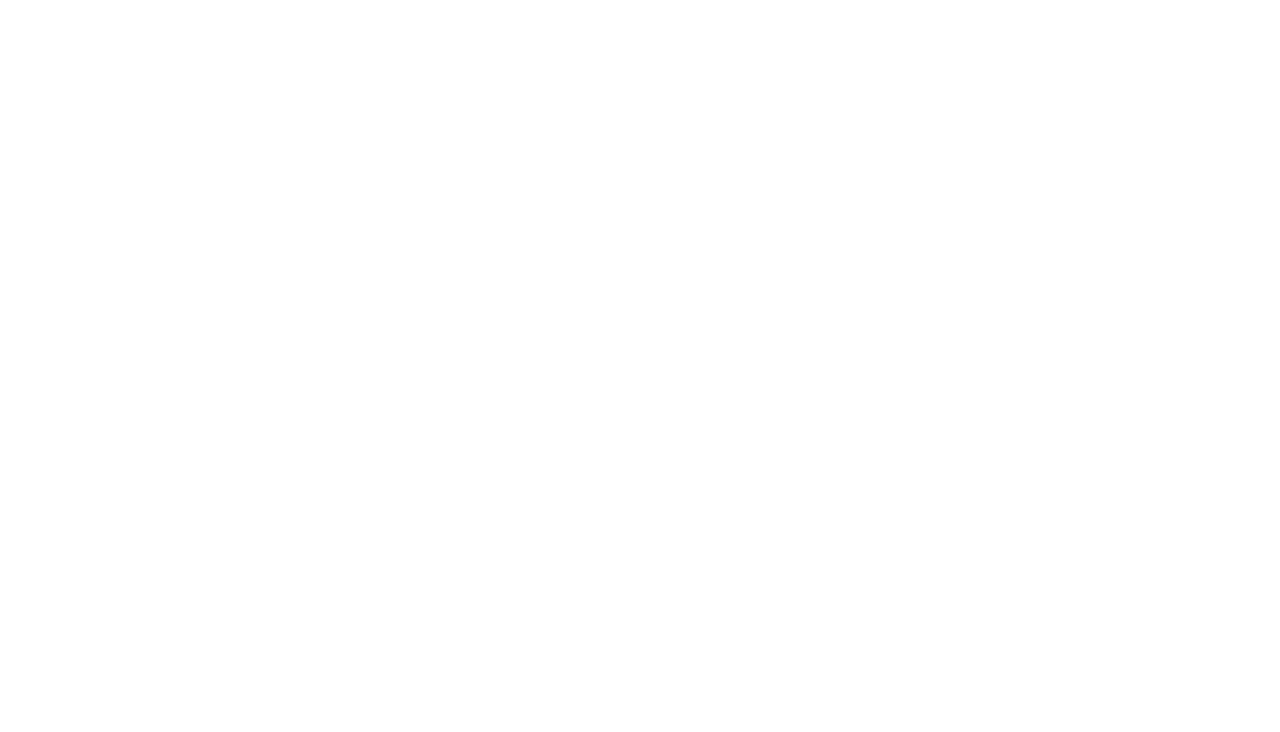
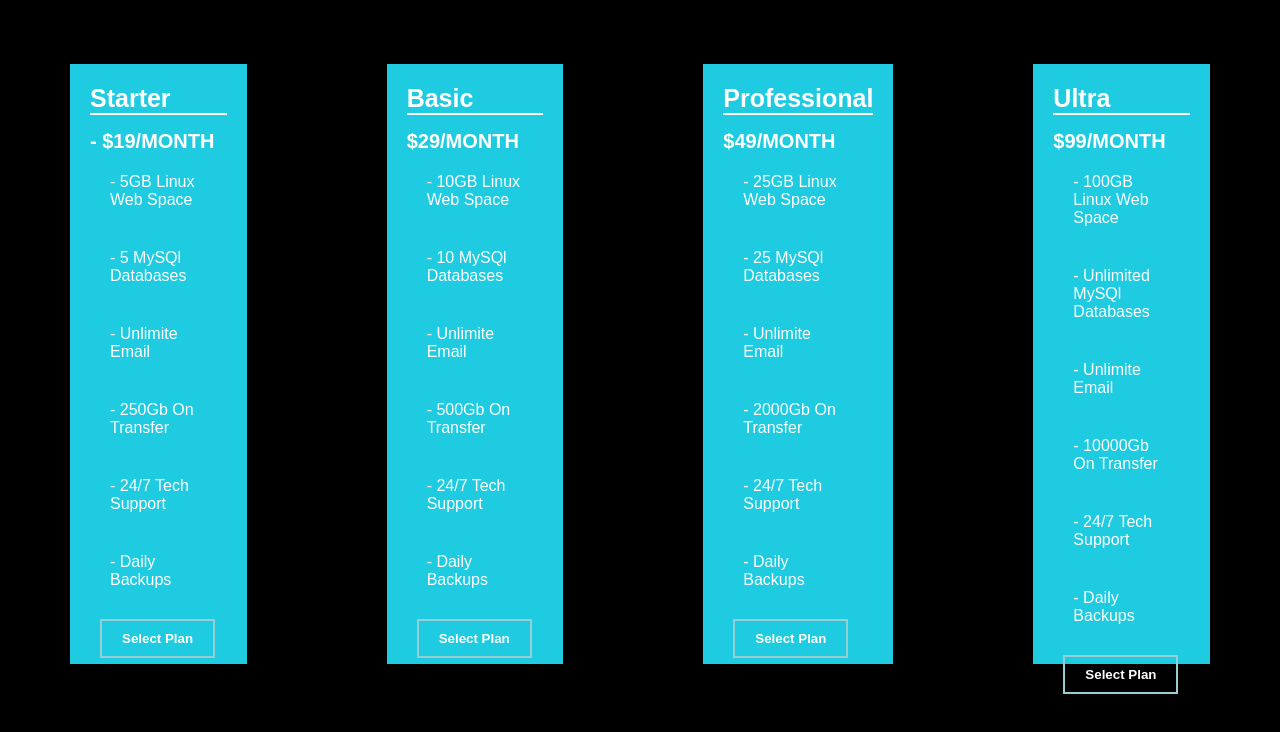
Before and after one commit to Akansha7974/prompt10, a plain HTML site: page index.html in a window 1280 px wide. Drawn offline with Linux system fonts and the light colour scheme.

Commit message:
prompt10

```diff
--- a/index.html
+++ b/index.html
@@ -7,6 +7,51 @@
     <link rel="stylesheet" href="style.css">
 </head>
 <body>
-
+    <main>
+        <div class="cardd">
+            <h3>Starter</h3>
+            <h1>- $19/MONTH</h1>
+            <p>- 5GB Linux Web Space</p>
+            <p>- 5 MySQl Databases</p>
+            <p>- Unlimite Email</p>
+            <p>- 250Gb On Transfer</p>
+            <p>- 24/7 Tech Support</p>
+            <p>- Daily Backups</p>
+            <button>Select Plan</button>
+        </div>
+        <div class="cardd">
+            <h3>Basic</h3>
+            <h1>$29/MONTH</h1>
+            <p>- 10GB Linux Web Space</p>
+            <p>- 10 MySQl Databases</p>
+            <p>- Unlimite Email</p>
+            <p>- 500Gb On Transfer</p>
+            <p>- 24/7 Tech Support</p>
+            <p>- Daily Backups</p>
+            <button>Select Plan</button>
+        </div>
+        <div class="cardd">
+            <h3>Professional</h3>
+            <h1>$49/MONTH</h1>
+            <p>- 25GB Linux Web Space</p>
+            <p>- 25 MySQl Databases</p>
+            <p>- Unlimite Email</p>
+            <p>- 2000Gb On Transfer</p>
+            <p>- 24/7 Tech Support</p>
+            <p>- Daily Backups</p>
+            <button>Select Plan</button>
+        </div>
+        <div class="cardd">
+            <h3>Ultra</h3>
+            <h1>$99/MONTH</h1>
+            <p>- 100GB Linux Web Space</p>
+            <p>- Unlimited MySQl Databases</p>
+            <p>- Unlimite Email</p>
+            <p>- 10000Gb On Transfer</p>
+            <p>- 24/7 Tech Support</p>
+            <p>- Daily Backups</p>
+            <button>Select Plan</button>
+        </div>
+    </main>
 </body>
 </html>
--- a/style.css
+++ b/style.css
@@ -7,3 +7,45 @@ html,body{
     height: 100%;
     width: 100%;
 }
+body{
+    background-color: black;
+    font-family: Arial, Helvetica, sans-serif;
+}
+main{
+    height: 100vh;
+    width: 100vw;
+    display: flex;
+    justify-content: space-around;
+}
+.cardd{
+    margin: 5% 70px ;
+    height: 75%;
+    width: 35%;
+    background-color: #1ECBE1;
+    color: white;
+    padding: 20px ;
+}
+.cardd h3{
+    font-size: 25px;
+    border-bottom: 2px solid white;
+}
+.cardd  h1{
+    padding-top: 15px;
+    font-size: 20px;
+}
+.cardd p{
+    padding: 20px;
+}
+.cardd button{
+    background-color: transparent;
+     color: white;
+     font-weight: 700;
+    padding: 10px 20px;
+    margin: 10px;
+    border: 2px solid #97cdd4;
+}
+.cardd button:hover{
+    background-color: white;
+    color: #1ECBE1;
+
+}
```
Also changed, not shown: screenshot-1726937793130.png (added).
